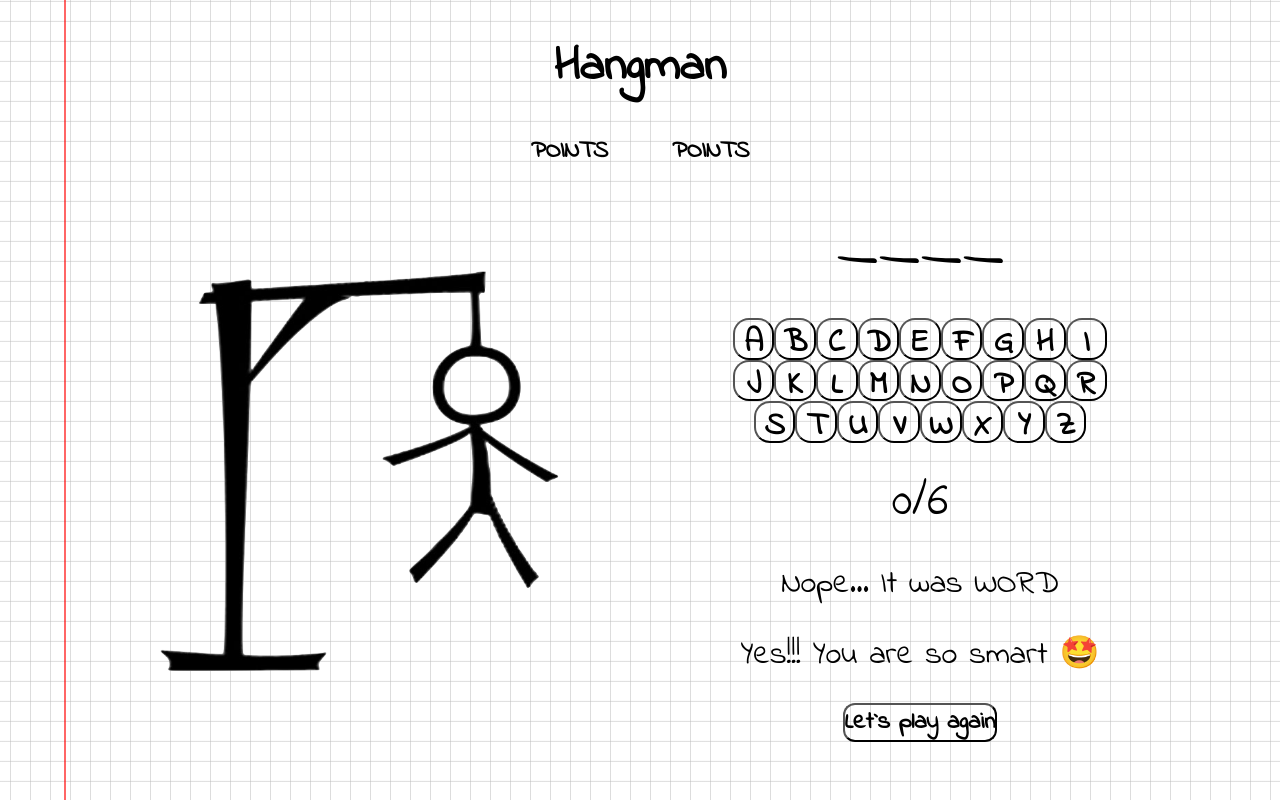
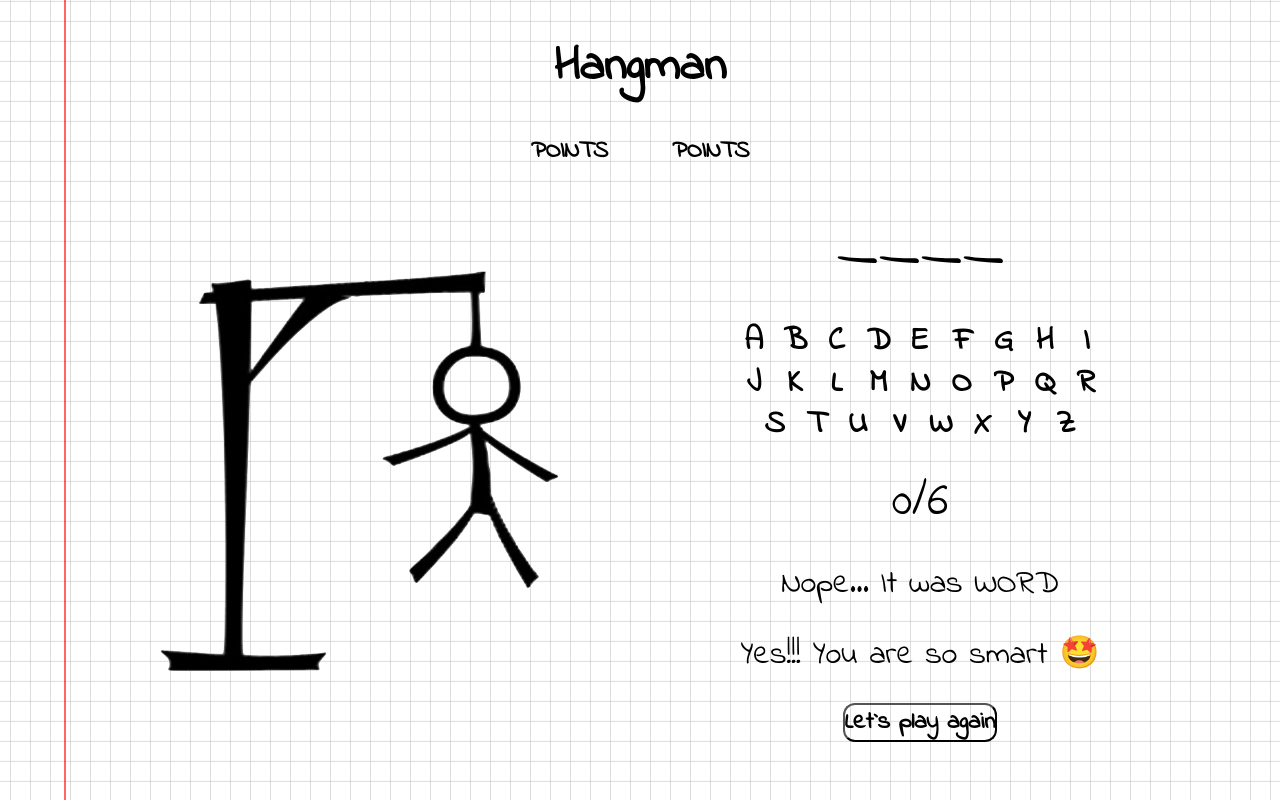
Before and after one commit to Violeta1977/hangman-react, a React (Vite) app: page / in a window 1280 px wide. Built offline with nearby package versions, Linux system fonts and the light colour scheme.

Commit message:
Red and green button

```diff
--- a/src/components/game/Game.css
+++ b/src/components/game/Game.css
@@ -38,6 +38,7 @@
     justify-content: center;
     flex-wrap: wrap;
     width: 25rem;
+    /* gap: 0.3rem; */
 }
 
 .gameBtn {
@@ -49,7 +50,35 @@
     height: 1.3em;
     cursor: grabbing;
     border-radius: 0.5em;
-    /* border: none; */
+    border: none;
+    position: relative;
+}
+
+.gameBtn.correct {
+    border: 3px solid green;
+    border-radius: 0.6em;
+    /* color: green; */
+}
+
+/* .gameBtn.incorrect {
+    border: 3px solid red;
+} */
+
+.gameBtn.incorrect::before,
+.gameBtn.incorrect::after {
+    content: '';
+    position: absolute;
+    width: 2px;
+    height: 90%;
+    background-color: red;
+}
+
+.gameBtn.incorrect::before {
+    transform: rotate(70deg);
+}
+
+.gameBtn.incorrect::after {
+    transform: rotate(-60deg);
 }
 
 .errorsContainer {
--- a/src/components/game/Game.jsx
+++ b/src/components/game/Game.jsx
@@ -21,11 +21,18 @@
 
         if (!guesses.includes(letter) === word)
         setGuesses(guesses + 1);
+}
 
+const getButtonClass= (letter)=> {
+    if(!guesses.includes(letter))
+        return 'gameBtn';
+        {
+    return word.includes(letter) ? 'gameBtn correct' : 'gameBtn incorrect';
+    }
 }
 
 const renderButton = () => {
-    return btn.map((letter,index) => (<button className='gameBtn' key={index} onClick={() => handleLetterClick(letter)}>{letter}</button>))
+    return btn.map((letter,index) => (<button className={getButtonClass(letter)} key={index} onClick={() => handleLetterClick(letter)}>{letter}</button>))
 }
 
     return (
--- a/src/components/wordsList/WordsList.jsx
+++ b/src/components/wordsList/WordsList.jsx
@@ -1,6 +1,6 @@
 export function WordList (){
 
-const words = ['BEAR', 'HIPPO', 'DEER', 'MONKEY', 'DOG'];
+const words = ['BEAR', 'HIPPO'];
 
  return words[Math.floor(Math.random() * words.length)];
 }
```
